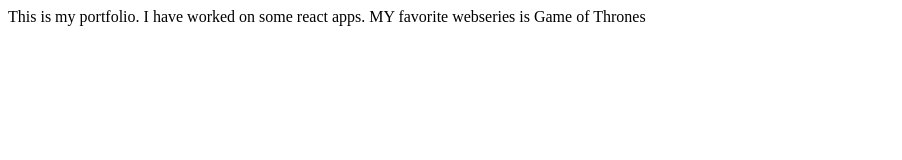
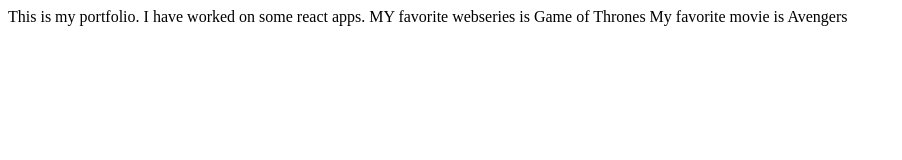
Before and after one commit to Anurag-verma18/student-site, a plain HTML site: page index.html in a window 1280 px wide. Shown: the whole page, without its empty margins (0-902 px from the left). Drawn offline with Linux system fonts and the light colour scheme.

Commit message:
update details of movie

```diff
--- a/index.html
+++ b/index.html
@@ -9,5 +9,6 @@
     This is my portfolio.
     I have worked on some react apps.
     MY favorite webseries is Game of Thrones
+    My favorite movie is Avengers
 </body>
 </html>
```
